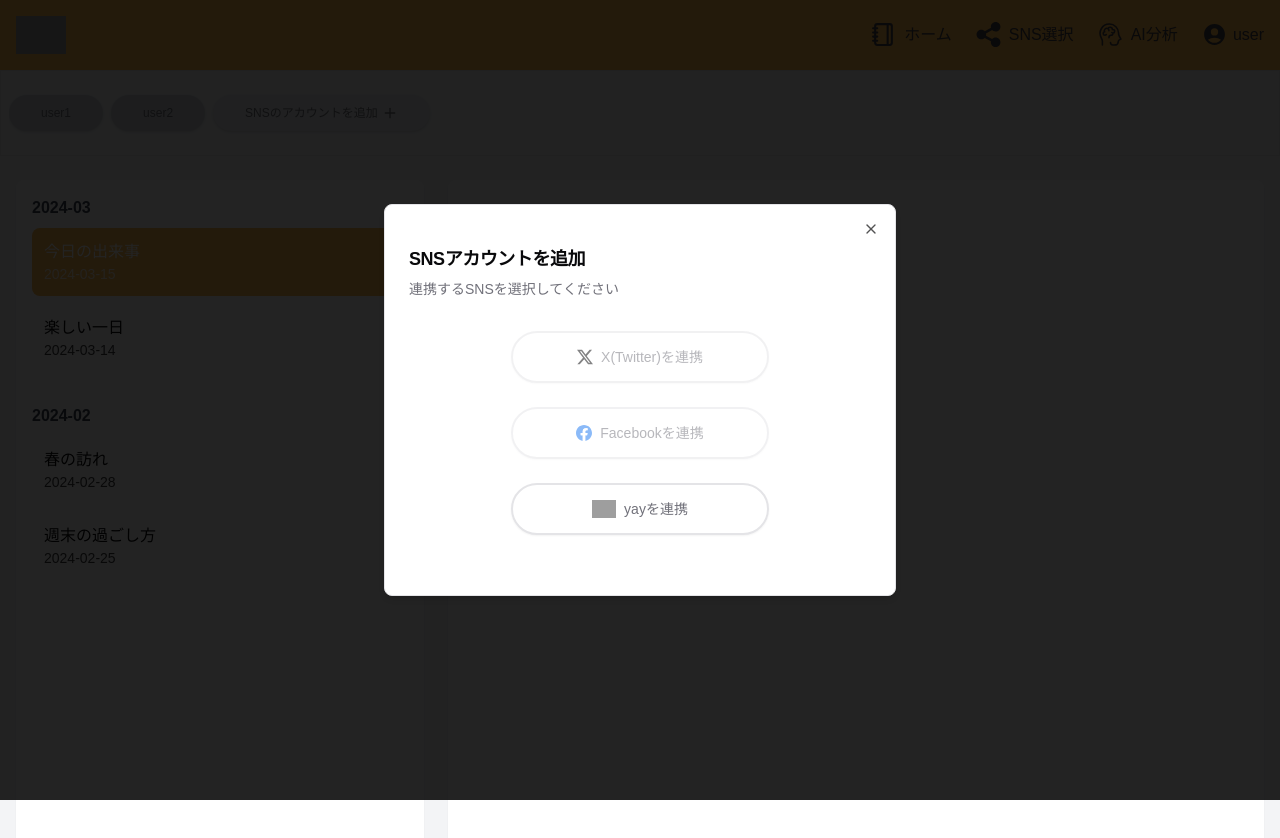
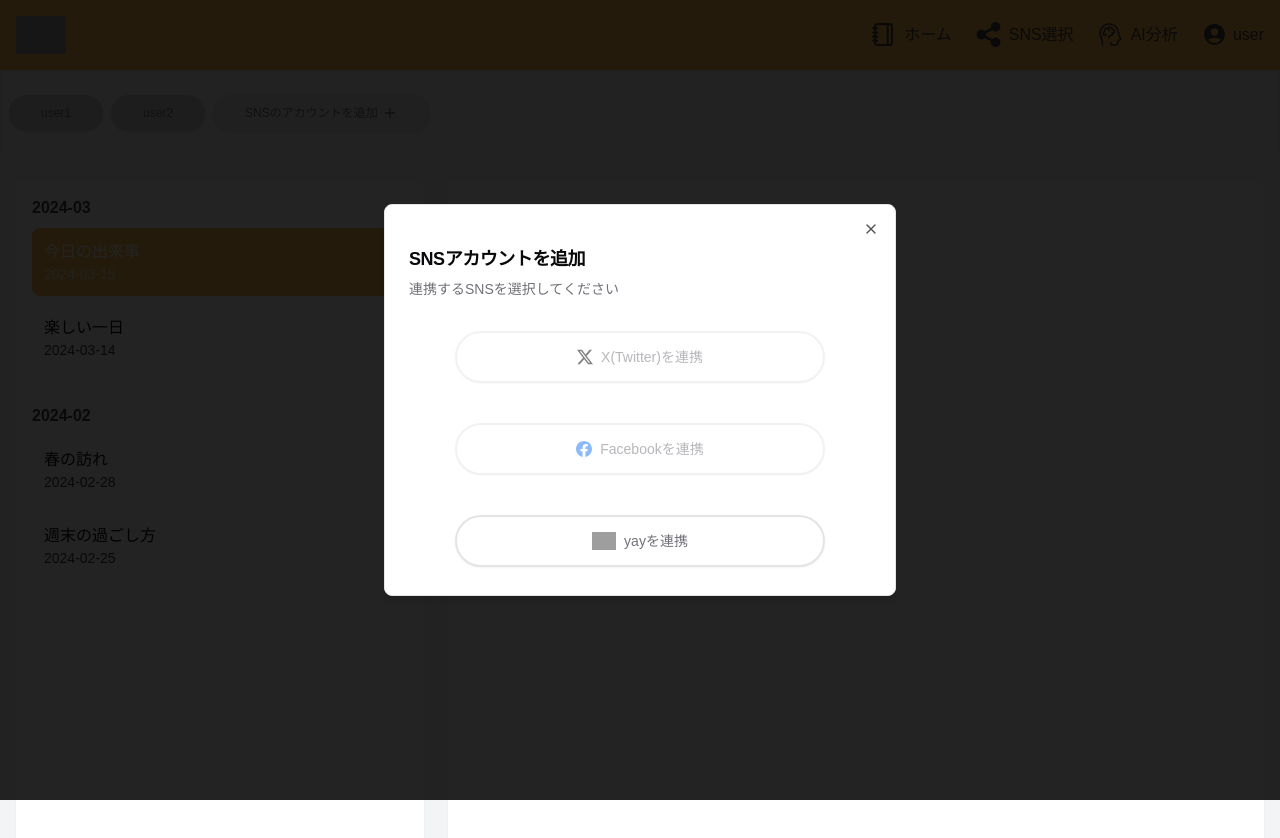
Before and after one commit to yh1110/logme, a Next.js app: page /diary in a window 1280 px wide. Both pictures are taken after a click on the button "SNS選択". Shown: the top 838 px of the page. Built offline with nearby package versions, Linux system fonts and the light colour scheme; grey boxes are pictures that could not be loaded.

Commit message:
一部デザイン修正

```diff
--- a/components/app/InputDialog.tsx
+++ b/components/app/InputDialog.tsx
@@ -135,13 +135,13 @@ export function SNSDialog({ open, setOpen }: { open: boolean; setOpen: (open: bo
                   <DialogDescription>連携するSNSを選択してください</DialogDescription>
                 </DialogHeader>
 
-                <div className="p-4 mb-4 h-64">
-                  <div className="space-y-6 items-center justify-center h-full">
+                <div className="h-64">
+                  <div className="md:grid gap-4 py-4 space-y-6 mb-4">
                     {/* x(twitter)連携 */}
                     <div className="flex flex-col items-center justify-center">
                       <Button
                         variant="outline"
-                        className="rounded-full py-6 text-lg px-16 w-3/5"
+                        className="rounded-full py-6 text-lg px-16 w-4/5"
                         disabled
                       >
                         <svg
@@ -163,7 +163,7 @@ export function SNSDialog({ open, setOpen }: { open: boolean; setOpen: (open: bo
                     <div className="flex items-center justify-center">
                       <Button
                         variant="outline"
-                        className="rounded-full py-6 text-lg px-16 w-3/5"
+                        className="rounded-full py-6 text-lg px-16 w-4/5"
                         disabled
                       >
                         <svg
@@ -189,7 +189,7 @@ export function SNSDialog({ open, setOpen }: { open: boolean; setOpen: (open: bo
                     <div className="flex items-center justify-center">
                       <Button
                         variant="outline"
-                        className="rounded-full py-6 text-lg px-16 w-3/5"
+                        className="rounded-full py-6 text-lg px-16 w-4/5"
                         onClick={() => setMode("yay-login")}
                       >
                         <Image src={`/img/yay.png`} width={24} height={24} alt="yay.image" />
@@ -216,9 +216,7 @@ export function SNSDialog({ open, setOpen }: { open: boolean; setOpen: (open: bo
               >
                 <DialogHeader>
                   <DialogTitle className="text-lg font-bold">アカウント追加</DialogTitle>
-                  <DialogDescription>
-                    新しいSNSアカウントの情報を入力してください。
-                  </DialogDescription>
+                  <DialogDescription>連携するsnsにログインしてください</DialogDescription>
                 </DialogHeader>
 
                 {/* 入力画面 */}
```
